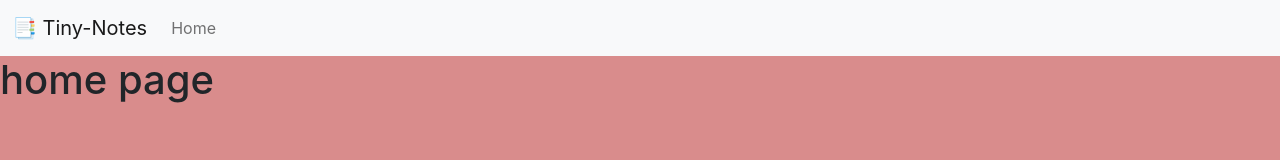
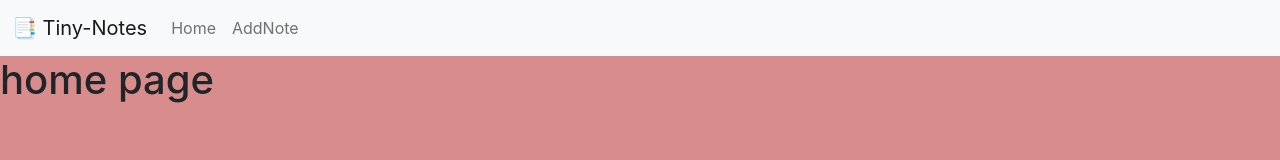
Before and after one commit to smitapatare1/Tiny-notes, a React (Create React App) app: page / in a window 1280 px wide. Shown: the top 160 px of the page. Built offline with nearby package versions, Linux system fonts and the light colour scheme.

Commit message:
changes added

```diff
--- a/src/components/NavBar/NavBar.js
+++ b/src/components/NavBar/NavBar.js
@@ -12,9 +12,16 @@
     </button>
     <div class="collapse navbar-collapse" id="navbarNav">
       <ul class="navbar-nav">
+
         <li class="nav-item">
           <a class="nav-link " aria-current="page" href="#">Home</a>
         </li>
+
+        <li class="nav-item">
+          <a class="nav-link " aria-current="page" href="#">AddNote</a>
+        </li>
+
+
       </ul>
     </div>
   </div>
```
